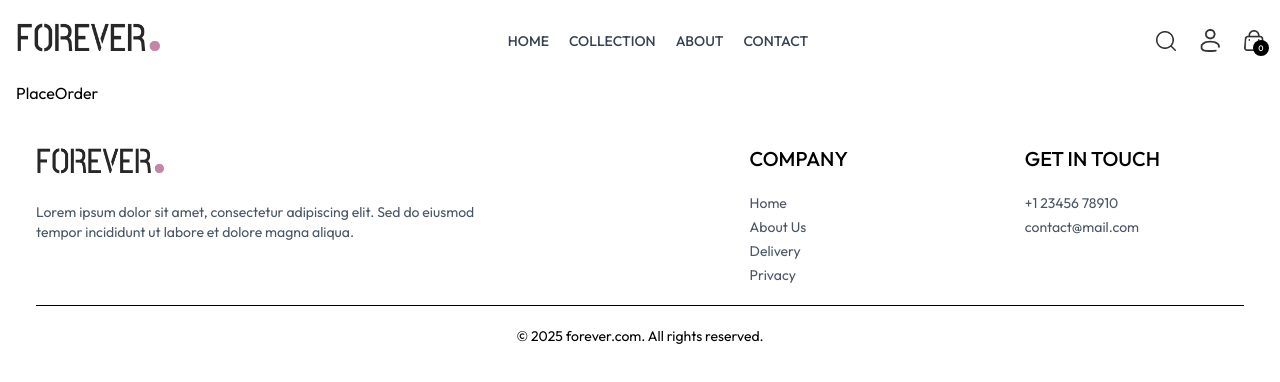
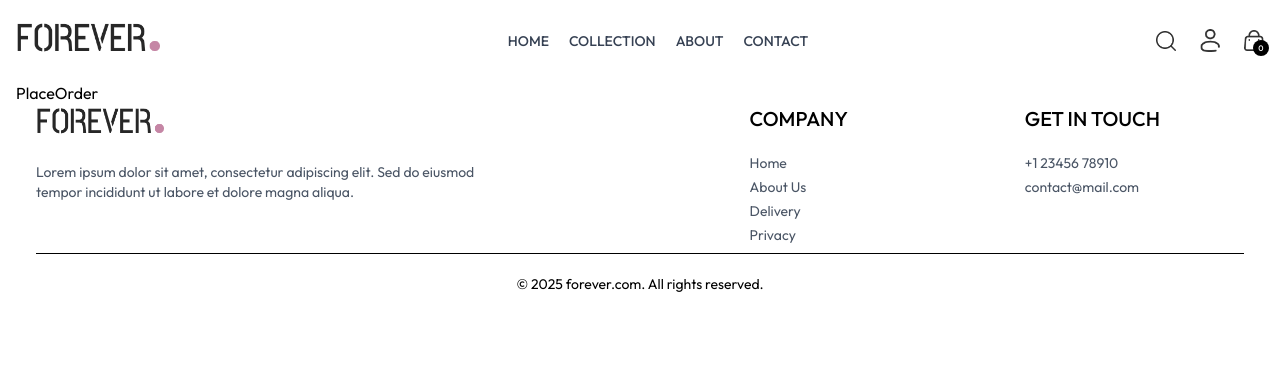
Before and after one commit to Smrd1104/mens-wear, a React (Vite) app in the folder frontend/: page /place-orders in a window 1280 px wide. Shown: the top 382 px of the page. Built offline with nearby package versions, Linux system fonts and the light colour scheme.

Commit message:
footer completed

```diff
--- a/frontend/src/components/Footer.jsx
+++ b/frontend/src/components/Footer.jsx
@@ -3,7 +3,7 @@ import { assets } from '../assets/frontend_assets/assets';
 
 const Footer = () => {
     return (
-        <div className="my-10 text-sm px-5">
+        <div className=" text-sm px-5">
             <div className="grid grid-cols-1 sm:grid-cols-[3fr_1fr_1fr] gap-14">
                 {/* Logo + Description */}
                 <div>
@@ -33,7 +33,7 @@ const Footer = () => {
                     </ul>
                 </div>
             </div>
-            <div className='mt-5'>
+            <div className='mt-2'>
                 <hr />
                 <p className='py-5 text-sm text-center'>© 2025 forever.com. All rights reserved.</p>
             </div>
```
